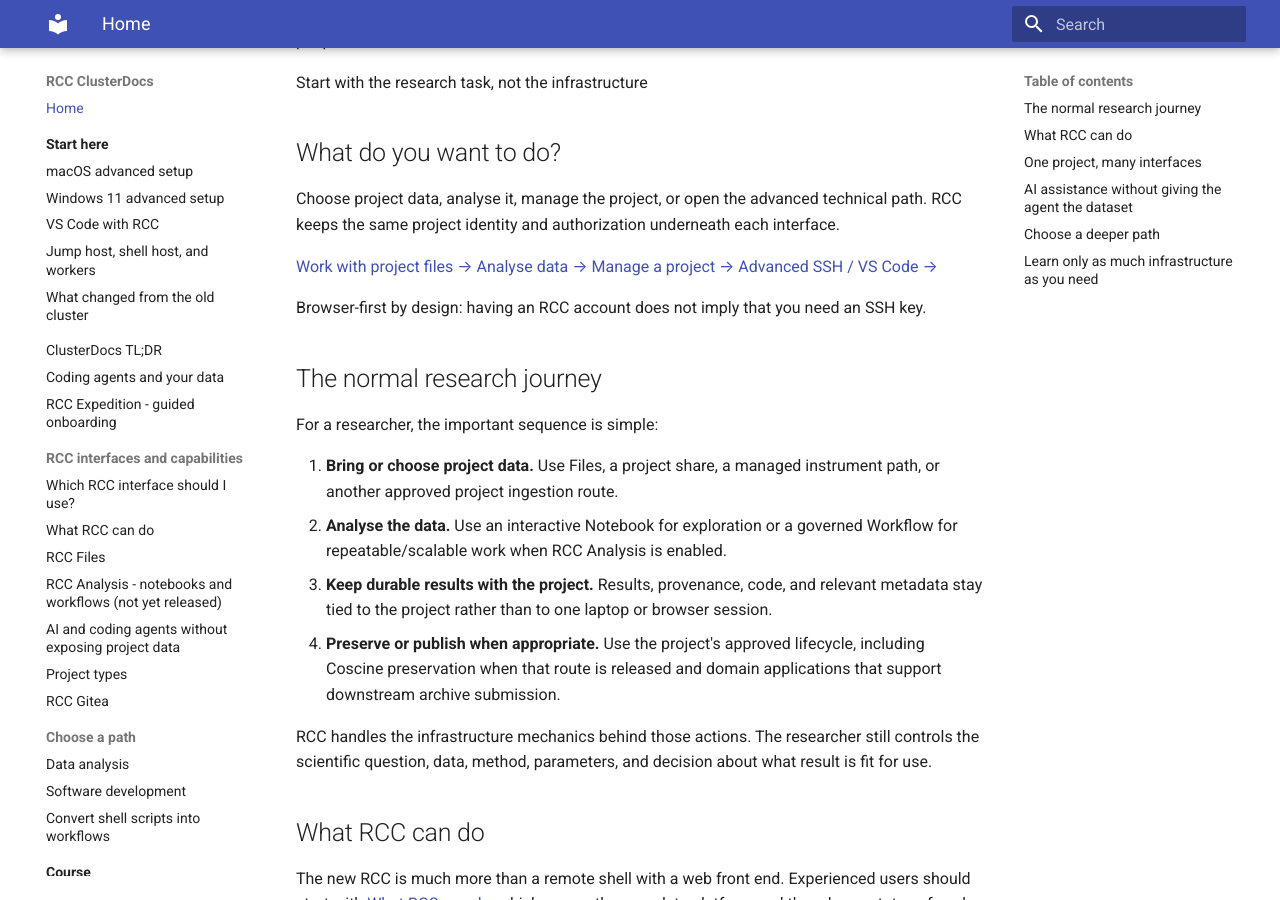
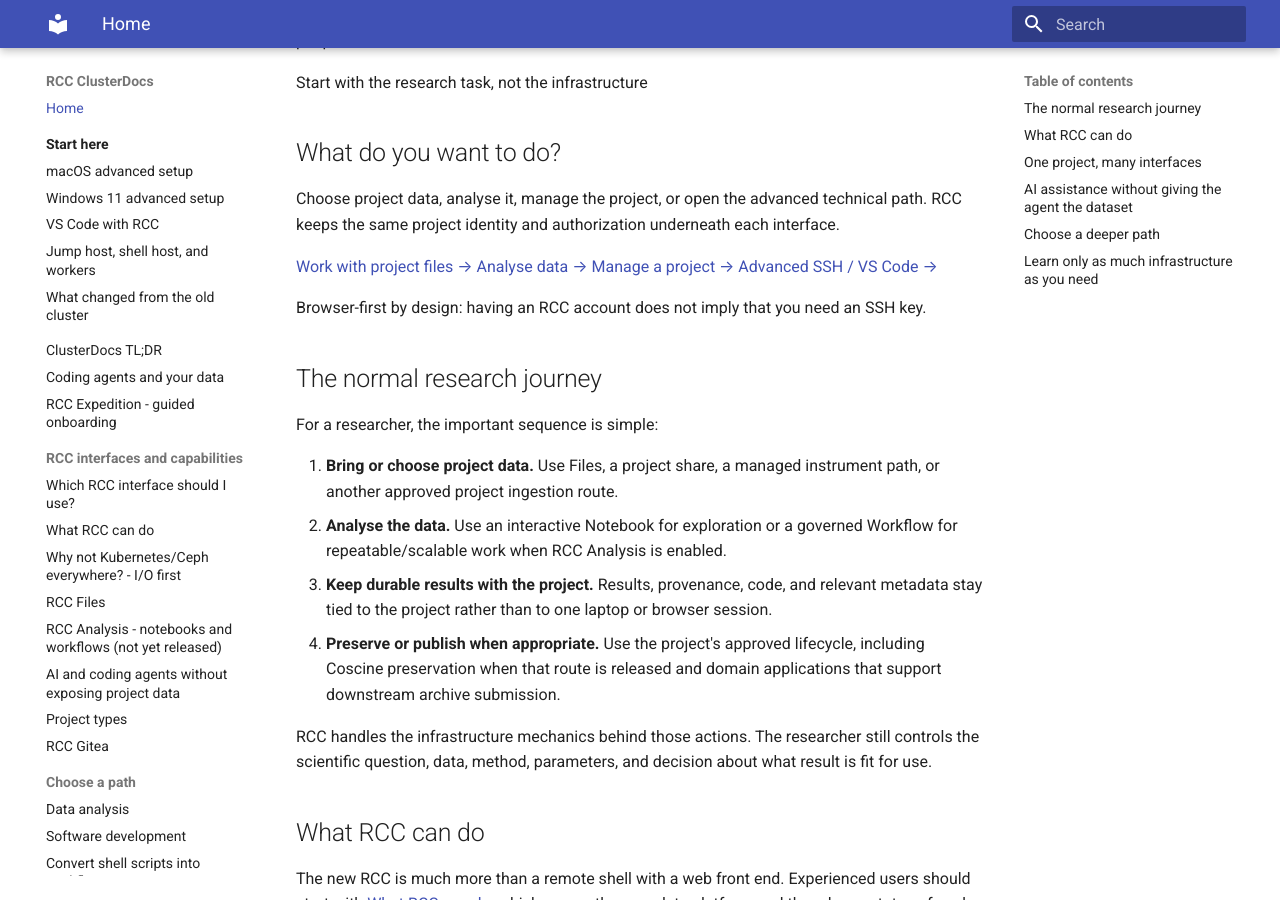
Before and after one commit to IKIM-Essen/ClusterDocs, an MkDocs documentation site: the page built from docs/index.md, in a window 1280 px wide and 900 px high, scrolled down 321 px. Built offline with MkDocs 1.6.1 and Material for MkDocs 9.7.7, drawn with Linux system fonts in a browser that asks for light colours.

Commit message:
docs: expose I/O-first architecture rationale in navigation

```diff
--- a/mkdocs.yml
+++ b/mkdocs.yml
@@ -24,6 +24,7 @@
   - RCC interfaces and capabilities:
       - Which RCC interface should I use?: concepts/rcc-services.md
       - What RCC can do: concepts/what-rcc-can-do.md
+      - Why not Kubernetes/Ceph everywhere? - I/O first: concepts/why-not-kubernetes-everywhere.md
       - RCC Files: concepts/rcc-files.md
       - RCC Analysis - notebooks and workflows (not yet released): analysis/rcc-analysis.md
       - AI and coding agents without exposing project data: concepts/agents-and-mcp.md
```
